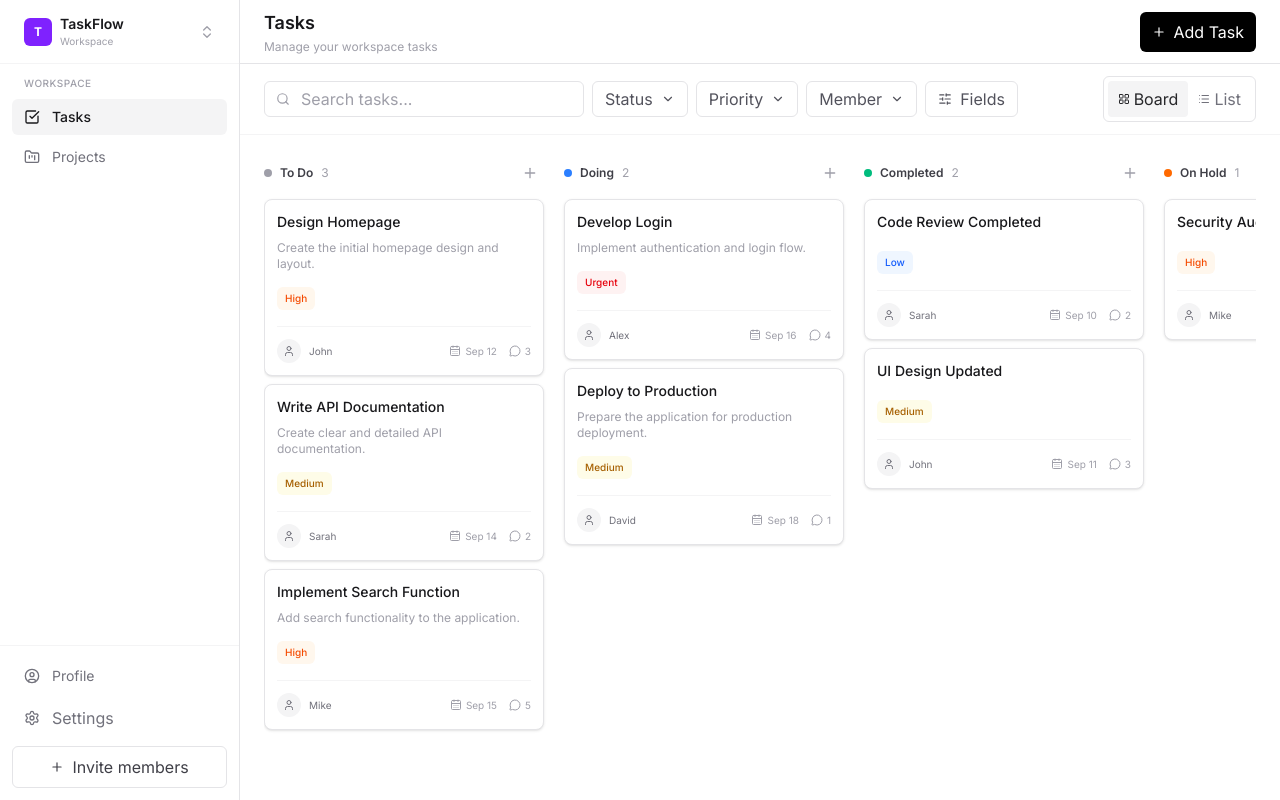
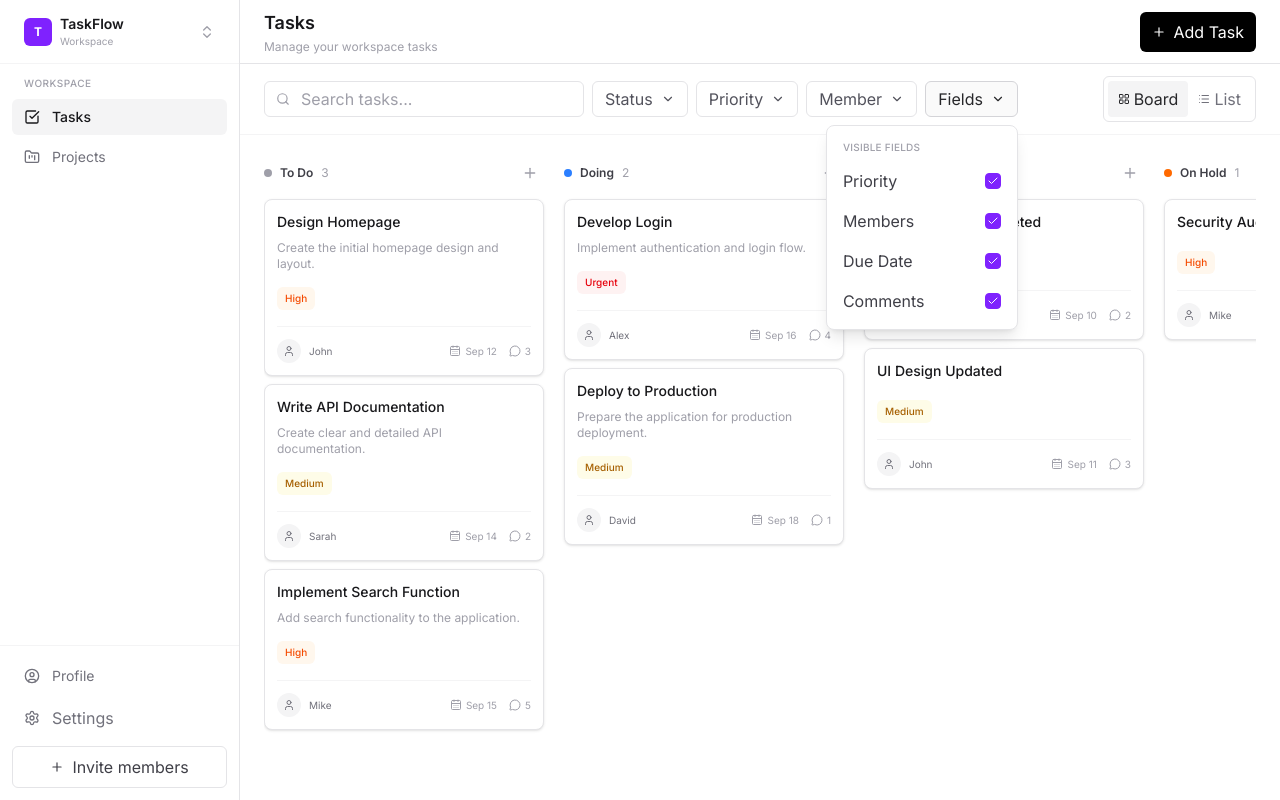
Before and after one commit to Chaitanya8464/task_management, a Next.js app in the folder frontend/: page /tasks in a window 1280 px wide. Both pictures are taken after a click on the button "Fields". Built offline with nearby package versions, Linux system fonts and the light colour scheme.

Commit message:
feat: add configurable task fields

```diff
--- a/frontend/src/app/tasks/page.tsx
+++ b/frontend/src/app/tasks/page.tsx
@@ -9,6 +9,10 @@ import {
   SlidersHorizontal,
   LayoutGrid,
 } from "lucide-react";
+
+import FieldsMenu, {
+  TaskFields,
+} from "@/components/tasks/FieldsMenu";
 
 import TaskFilters, {
   TaskFilterState,
@@ -27,6 +31,12 @@ export default function TasksPage() {
     priority: "All",
     assignee: "All",
     });
+    const [fields, setFields] = useState<TaskFields>({
+  priority: true,
+  members: true,
+  dueDate: true,
+  comments: true,
+});
   const filteredTasks = tasks.filter((task) => {
   const query = search.toLowerCase().trim();
 
@@ -105,13 +115,10 @@ export default function TasksPage() {
 />
 
             {/* Fields */}
-            <button
-              type="button"
-              className="hidden h-9 items-center gap-2 rounded-md border border-zinc-200 px-3 text-xs text-zinc-600 hover:bg-zinc-50 sm:flex"
-            >
-              <SlidersHorizontal className="h-3.5 w-3.5" />
-              Fields
-            </button>
+            <FieldsMenu
+  fields={fields}
+  onChange={setFields}
+/>
           </div>
 
           {/* View switcher */}
@@ -161,7 +168,10 @@ export default function TasksPage() {
           ) : view === "board" ? (
             <TaskBoard tasks={filteredTasks} />
           ) : (
-            <TaskList tasks={filteredTasks} />
+            <TaskList
+  tasks={filteredTasks}
+  fields={fields}
+/>
           )}
         </div>
       </div>
--- /dev/null
+++ b/frontend/src/components/tasks/FieldsMenu.tsx
@@ -0,0 +1,103 @@
+"use client";
+
+import { Check, ChevronDown } from "lucide-react";
+import { useState } from "react";
+
+export interface TaskFields {
+  priority: boolean;
+  members: boolean;
+  dueDate: boolean;
+  comments: boolean;
+}
+
+interface FieldsMenuProps {
+  fields: TaskFields;
+  onChange: (fields: TaskFields) => void;
+}
+
+const fieldOptions: {
+  key: keyof TaskFields;
+  label: string;
+}[] = [
+  {
+    key: "priority",
+    label: "Priority",
+  },
+  {
+    key: "members",
+    label: "Members",
+  },
+  {
+    key: "dueDate",
+    label: "Due Date",
+  },
+  {
+    key: "comments",
+    label: "Comments",
+  },
+];
+
+export default function FieldsMenu({
+  fields,
+  onChange,
+}: FieldsMenuProps) {
+  const [open, setOpen] = useState(false);
+
+  const toggleField = (key: keyof TaskFields) => {
+    onChange({
+      ...fields,
+      [key]: !fields[key],
+    });
+  };
+
+  return (
+    <div className="relative">
+      <button
+        type="button"
+        onClick={() => setOpen(!open)}
+        className={`flex h-9 items-center gap-2 rounded-md border px-3 text-xs transition ${
+          open
+            ? "border-zinc-300 bg-zinc-50 text-zinc-800"
+            : "border-zinc-200 text-zinc-600 hover:bg-zinc-50"
+        }`}
+      >
+        <span>Fields</span>
+
+        <ChevronDown className="h-3.5 w-3.5" />
+      </button>
+
+      {open && (
+        <div className="absolute right-0 top-11 z-40 w-48 rounded-lg border border-zinc-200 bg-white p-2 shadow-lg">
+          <p className="px-2 py-1.5 text-[10px] font-medium uppercase tracking-wide text-zinc-400">
+            Visible fields
+          </p>
+
+          {fieldOptions.map((option) => {
+            const checked = fields[option.key];
+
+            return (
+              <button
+                key={option.key}
+                type="button"
+                onClick={() => toggleField(option.key)}
+                className="flex w-full items-center justify-between rounded-md px-2 py-2 text-left text-xs text-zinc-700 hover:bg-zinc-50"
+              >
+                <span>{option.label}</span>
+
+                <span
+                  className={`flex h-4 w-4 items-center justify-center rounded border ${
+                    checked
+                      ? "border-violet-600 bg-violet-600 text-white"
+                      : "border-zinc-300"
+                  }`}
+                >
+                  {checked && <Check className="h-3 w-3" />}
+                </span>
+              </button>
+            );
+          })}
+        </div>
+      )}
+    </div>
+  );
+}
--- a/frontend/src/components/tasks/TaskList.tsx
+++ b/frontend/src/components/tasks/TaskList.tsx
@@ -1,8 +1,15 @@
-import { CalendarDays, MessageCircle, User } from "lucide-react";
+import {
+  CalendarDays,
+  MessageCircle,
+  User,
+} from "lucide-react";
+
 import { Task } from "./TaskCard";
+import { TaskFields } from "./FieldsMenu";
 
 interface TaskListProps {
   tasks: Task[];
+  fields: TaskFields;
 }
 
 const priorityStyles = {
@@ -19,18 +26,21 @@ const statusGroups: Task["status"][] = [
   "Completed",
 ];
 
-export default function TaskList({ tasks }: TaskListProps) {
+export default function TaskList({
+  tasks,
+  fields,
+}: TaskListProps) {
   return (
     <div className="overflow-x-auto">
       <div className="min-w-[700px]">
         {statusGroups.map((status) => {
           const statusTasks = tasks.filter(
-            (task) => task.status === status,
+            (task) => task.status === status
           );
 
           return (
             <section key={status} className="mb-6">
-              {/* Group header */}
+              {/* Group Header */}
               <div className="mb-2 flex items-center gap-2">
                 <span
                   className={`h-2 w-2 rounded-full ${
@@ -53,33 +63,60 @@ export default function TaskList({ tasks }: TaskListProps) {
 
               {/* Table */}
               <div className="overflow-hidden rounded-lg border border-zinc-200">
-                {/* Header */}
-                <div className="grid grid-cols-[minmax(220px,1fr)_120px_150px_130px] border-b border-zinc-200 bg-zinc-50 px-4 py-2.5">
+                {/* Table Header */}
+                <div className="flex items-center border-b border-zinc-200 bg-zinc-50 px-4 py-2.5">
+                  {/* Task */}
+                  <div className="min-w-[260px] flex-1">
                     <span className="text-[10px] font-medium text-zinc-400">
                       Task
                     </span>
+                  </div>
 
+                  {/* Priority */}
+                  {fields.priority && (
+                    <div className="w-[120px]">
                       <span className="text-[10px] font-medium text-zinc-400">
                         Priority
                       </span>
+                    </div>
+                  )}
 
+                  {/* Members */}
+                  {fields.members && (
+                    <div className="w-[150px]">
                       <span className="text-[10px] font-medium text-zinc-400">
                         Members
                       </span>
+                    </div>
+                  )}
 
+                  {/* Due Date */}
+                  {fields.dueDate && (
+                    <div className="w-[130px]">
                       <span className="text-[10px] font-medium text-zinc-400">
                         Due Date
                       </span>
                     </div>
+                  )}
 
-                {/* Rows */}
+                  {/* Comments */}
+                  {fields.comments && (
+                    <div className="w-[80px]">
+                      <span className="text-[10px] font-medium text-zinc-400">
+                        Comments
+                      </span>
+                    </div>
+                  )}
+                </div>
+
+                {/* Task Rows */}
                 {statusTasks.map((task) => (
                   <div
                     key={task.id}
-                    className="grid grid-cols-[minmax(220px,1fr)_120px_150px_130px] items-center border-b border-zinc-100 px-4 py-3 last:border-b-0 hover:bg-zinc-50"
+                    className="flex items-center border-b border-zinc-100 px-4 py-3 last:border-b-0 hover:bg-zinc-50"
                   >
                     {/* Task */}
-                    <div className="min-w-0">
+                    <div className="min-w-[260px] flex-1">
                       <p className="truncate text-xs font-medium text-zinc-800">
                         {task.title}
                       </p>
@@ -92,7 +129,8 @@ export default function TaskList({ tasks }: TaskListProps) {
                     </div>
 
                     {/* Priority */}
-                    <div>
+                    {fields.priority && (
+                      <div className="w-[120px]">
                         <span
                           className={`rounded-md px-2 py-1 text-[10px] font-medium ${
                             priorityStyles[task.priority]
@@ -101,29 +139,40 @@ export default function TaskList({ tasks }: TaskListProps) {
                           {task.priority}
                         </span>
                       </div>
+                    )}
 
                     {/* Member */}
-                    <div className="flex items-center gap-2">
+                    {fields.members && (
+                      <div className="flex w-[150px] items-center gap-2">
                         <div className="flex h-6 w-6 items-center justify-center rounded-full bg-zinc-100">
                           <User className="h-3 w-3 text-zinc-500" />
                         </div>
 
-                      <span className="text-[10px] text-zinc-500">
+                        <span className="truncate text-[10px] text-zinc-500">
                           {task.assignee}
                         </span>
                       </div>
+                    )}
 
-                    {/* Due date */}
-                    <div className="flex items-center gap-2 text-[10px] text-zinc-400">
+                    {/* Due Date */}
+                    {fields.dueDate && (
+                      <div className="flex w-[130px] items-center gap-2 text-[10px] text-zinc-400">
                         <CalendarDays className="h-3 w-3" />
                         {task.dueDate}
+                      </div>
+                    )}
 
-                      <MessageCircle className="ml-2 h-3 w-3" />
+                    {/* Comments */}
+                    {fields.comments && (
+                      <div className="flex w-[80px] items-center gap-2 text-[10px] text-zinc-400">
+                        <MessageCircle className="h-3 w-3" />
                         {task.comments}
                       </div>
+                    )}
                   </div>
                 ))}
 
+                {/* Empty State */}
                 {statusTasks.length === 0 && (
                   <div className="px-4 py-6 text-center text-xs text-zinc-400">
                     No tasks
```
Lines whose indentation alone changed are shown as unchanged.
